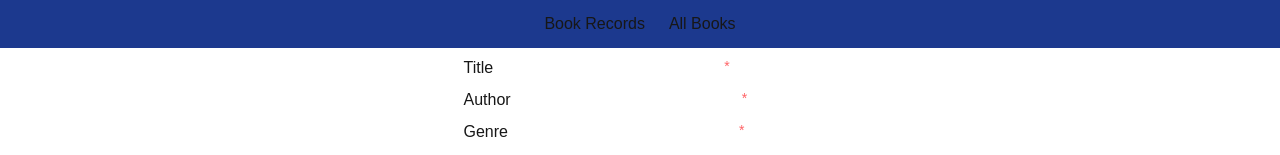
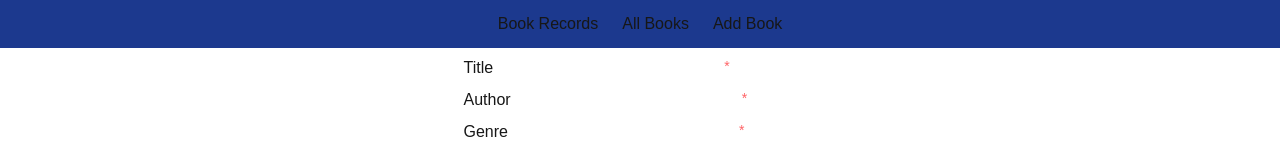
Before and after one commit to aniTech-addict/BookRcrd, a Next.js app: page /add in a window 1280 px wide. Shown: the top 155 px of the page. Built offline with nearby package versions, Linux system fonts and the light colour scheme.

Commit message:
adding & updating Link routes

```diff
--- a/src/Components/Navbar.jsx
+++ b/src/Components/Navbar.jsx
@@ -7,6 +7,7 @@ const Navbar = () => {
             Book Records
         </p>
         <Link href="/" className="m-3 hover:scale-105 hover:text-pink-200">All Books</Link>
+        <Link href="/add" className="m-3 hover:scale-105 hover:text-pink-200">Add Book</Link>
 
     </div>
   )
```
